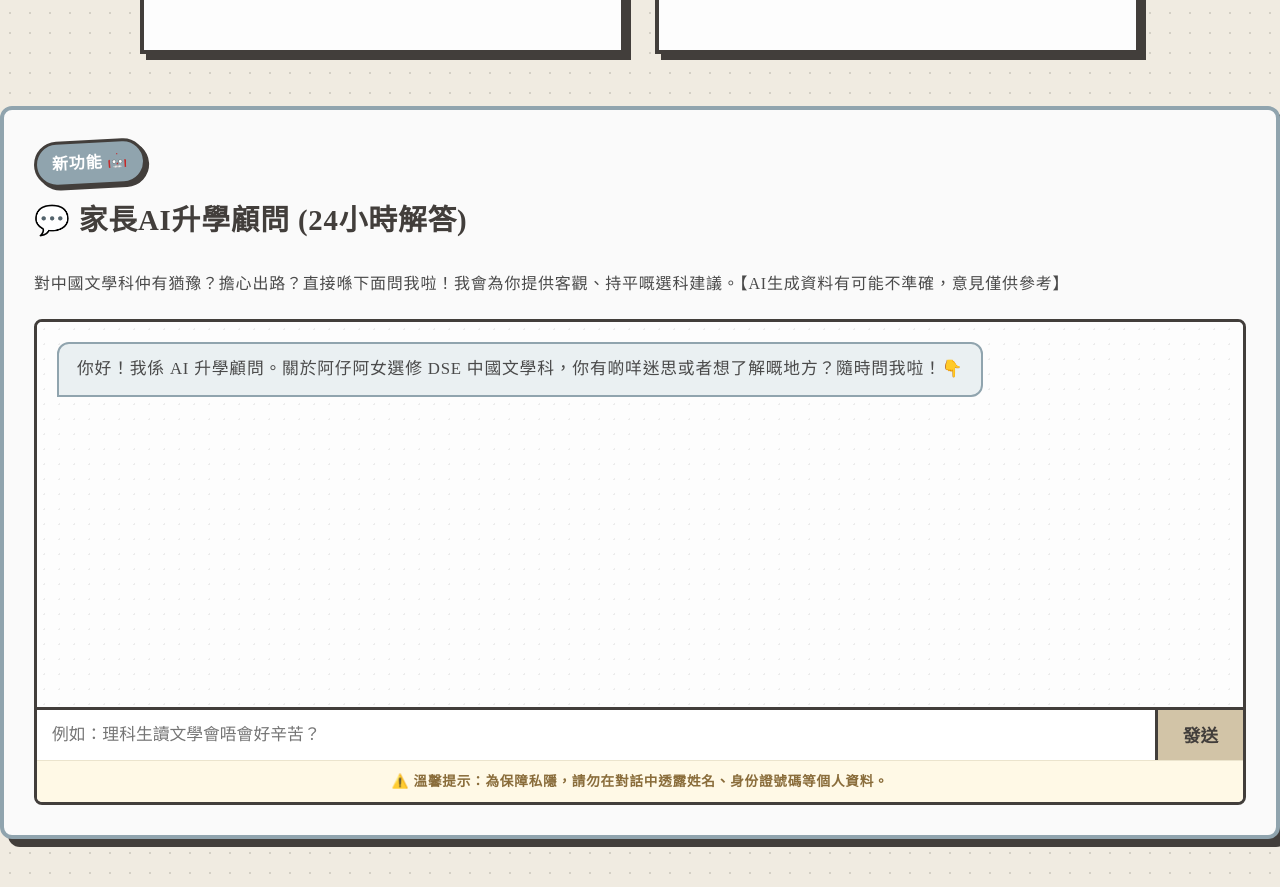
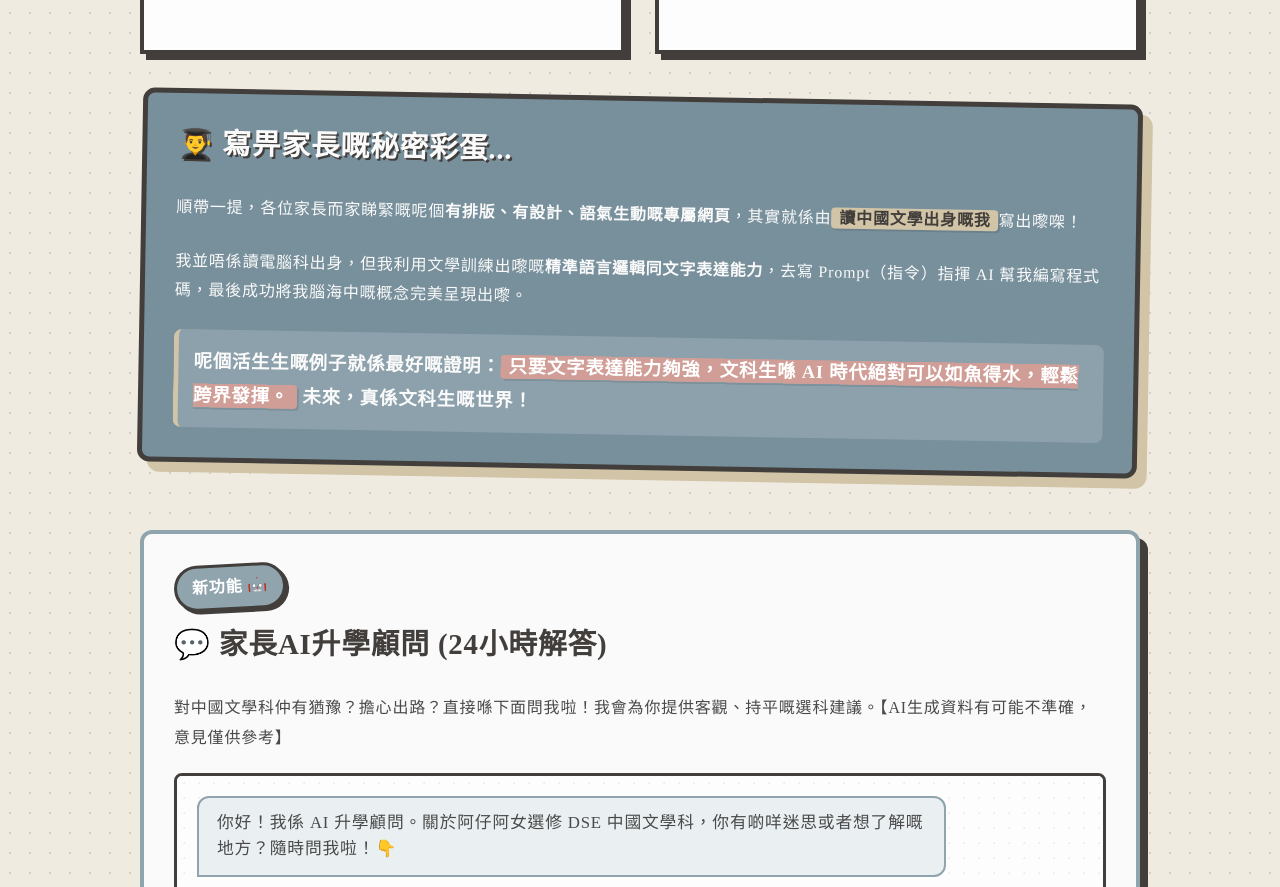
Before and after one commit to kenchan20141/lit, a plain HTML site: page index.html in a window 1280 px wide. Shown: the part 4657-5544 px from the top of the page. Drawn offline with Linux system fonts and the light colour scheme.

Commit message:
Update index.html

```diff
--- a/index.html
+++ b/index.html
@@ -543,12 +543,11 @@
             </div>
         </div>
 
-          <!-- 迷思區 -->
+        <!-- 迷思區 -->
         <div class="myth-container">
             <h2 class="comic-title" style="font-size: 2.2rem; text-align: center; margin-bottom: 40px; color: var(--title-color);">💥 家長常見迷思 大破解！</h2>
 
             <div class="grid-2">
-                <!-- Myth 1 -->
                 <div class="myth-item">
                     <div class="myth-header">❌ 迷思一：文科無出路，讀理科多選擇啲？</div>
                     <div class="myth-body">
@@ -561,7 +560,6 @@
                     </div>
                 </div>
 
-                <!-- Myth 2 -->
                 <div class="myth-item">
                     <div class="myth-header">❌ 迷思二：英文差，用英文讀選修科當學英文？</div>
                     <div class="myth-body">
@@ -574,7 +572,8 @@
                     </div>
                 </div>
 
-                <!-- Myth 3 -->
+
+ <!-- Myth 3 -->
                 <div class="myth-item">
                     <div class="myth-header">❌ 迷思三：想個仔做醫生護士，讀文學幫唔到手！</div>
                     <div class="myth-body">
@@ -599,10 +598,23 @@
                         </div>
                     </div>
                 </div>
+
+
+
             </div>
         </div>
 
-    </div>
+        <!-- 秘密彩蛋區 -->
+        <div class="comic-box author-box" style="margin-top: 50px;">
+            <h3 style="font-size: 1.8rem; margin-top: 0; text-shadow: 2px 2px 0px var(--border-color);">👨‍🎓 寫畀家長嘅秘密彩蛋...</h3>
+            <p>順帶一提，各位家長而家睇緊嘅呢個<b>有排版、有設計、語氣生動嘅專屬網頁</b>，其實就係由<mark class="yellow">讀中國文學出身嘅我</mark>寫出嚟㗎！</p>
+            <p>我並唔係讀電腦科出身，但我利用文學訓練出嚟嘅<b>精準語言邏輯同文字表達能力</b>，去寫 Prompt（指令）指揮 AI 幫我編寫程式碼，最後成功將我腦海中嘅概念完美呈現出嚟。</p>
+            <div style="background: rgba(255,255,255,0.15); padding: 15px; border-radius: 8px; border-left: 5px solid var(--primary);">
+                <p style="margin: 0; font-size: 1.15rem; font-weight: bold; color: #FAFAFA;">
+                    呢個活生生嘅例子就係最好嘅證明：<mark class="pink">只要文字表達能力夠強，文科生喺 AI 時代絕對可以如魚得水，輕鬆跨界發揮。</mark> 未來，真係文科生嘅世界！
+                </p>
+            </div>
+        </div>
 
         <!-- --- AI 聊天室區塊 --- -->
         <div class="comic-box" style="margin-top: 60px; border-color: var(--secondary);">
```
